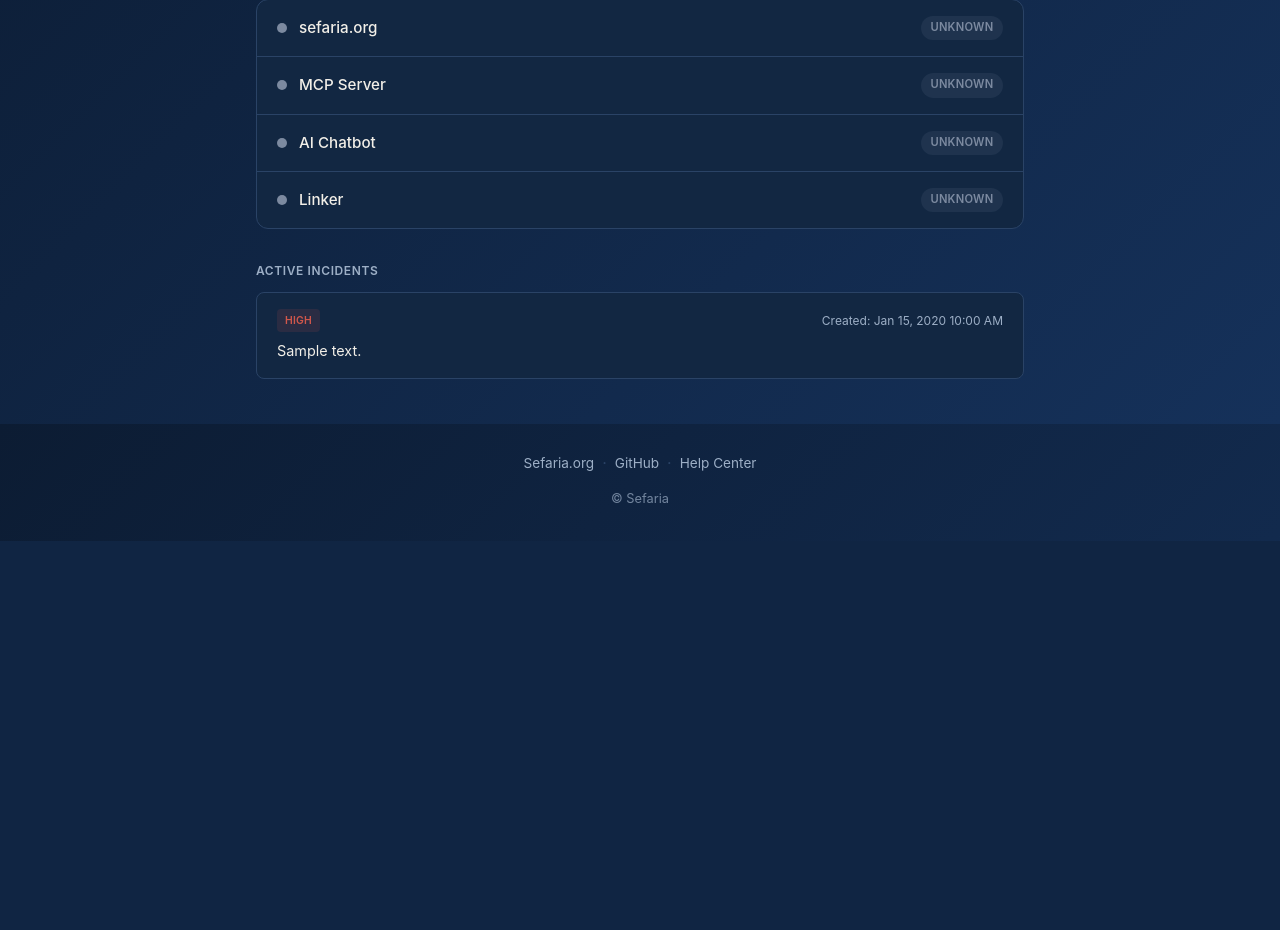
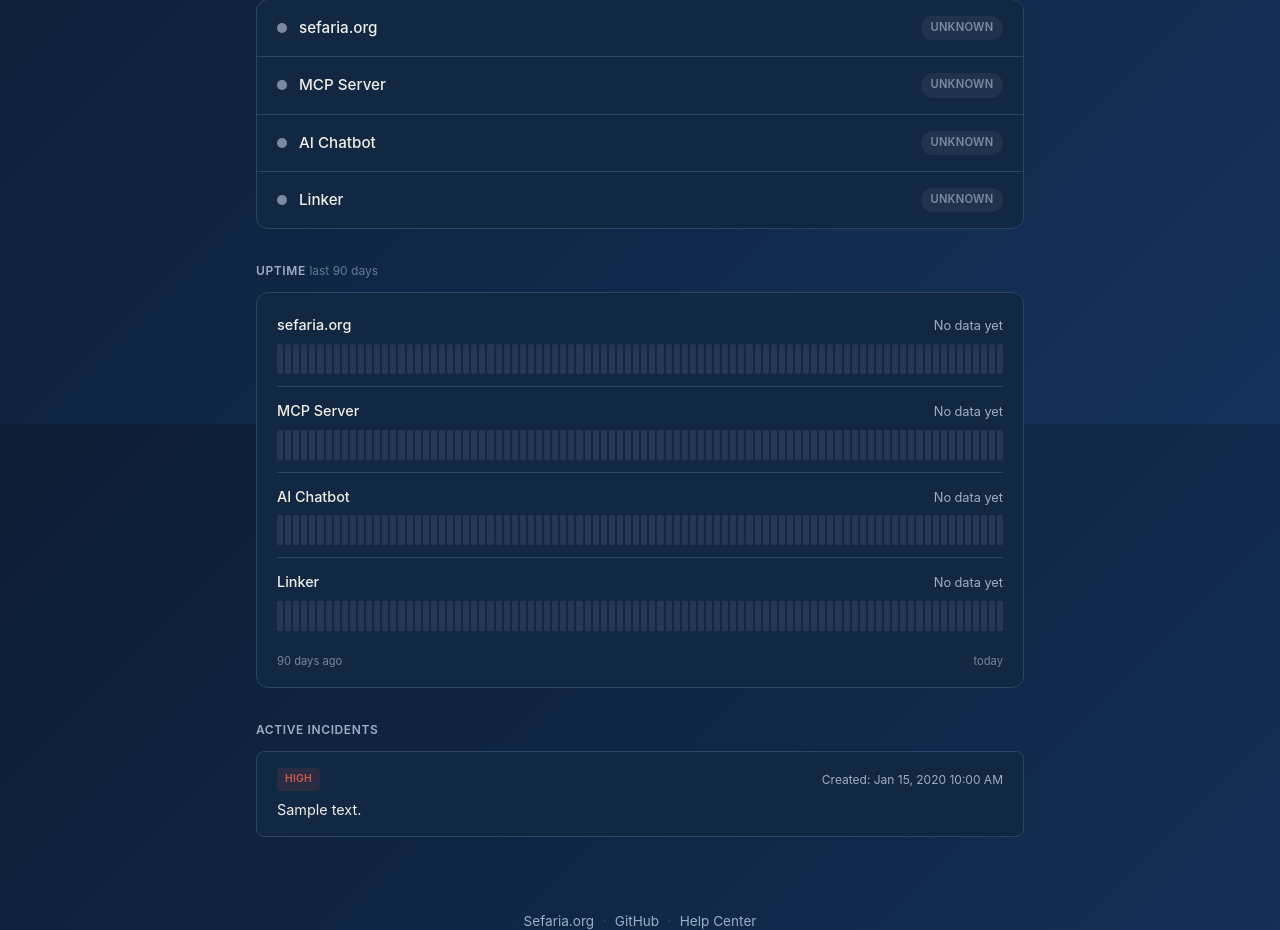
Before and after one commit to Sefaria/down-detector, a Django app: page / in a window 1280 px wide. Shown: the part 376-1306 px from the top of the page. Before the commit the page ends 917 px from the top, so only its background shows below. Run offline with Django 5.2, Linux system fonts and the light colour scheme; tables that the repository leaves empty hold one stand-in row (values such as "Sample post").

Commit message:
feat: 90-day uptime history timeline on the status page
Add a per-service uptime timeline: daily bars (up / partial / down /
no-data) plus an overall uptime %, rendered below the service list.

Downtime is computed from Outage records rather than raw HealthCheck
samples, because outages persist indefinitely and record true downtime
while health-check rows are pruned at the retention horizon. Each day is
classified up / partial (>=99% up) / down, and days before a service was
first monitored show as 'no data' instead of fake green, so the timeline
never claims uptime it has no evidence for.

```diff
--- a/monitoring/static/monitoring/style.css
+++ b/monitoring/static/monitoring/style.css
@@ -358,6 +358,104 @@ header .subtitle {
     font-size: 0.85rem;
 }
 
+/* Uptime History */
+.uptime {
+    margin-bottom: 2rem;
+}
+
+.uptime h2 {
+    font-size: 0.75rem;
+    font-weight: 600;
+    text-transform: uppercase;
+    letter-spacing: 0.05em;
+    margin-bottom: 0.75rem;
+    color: var(--text-secondary);
+}
+
+.uptime-window {
+    text-transform: none;
+    letter-spacing: normal;
+    font-weight: 400;
+    opacity: 0.6;
+}
+
+.uptime-list {
+    background: var(--bg-secondary);
+    border-radius: 12px;
+    border: 1px solid var(--border-color);
+    padding: 0.5rem 1.25rem 1rem;
+}
+
+.uptime-row {
+    padding: 0.75rem 0;
+}
+
+.uptime-row + .uptime-row {
+    border-top: 1px solid var(--border-color);
+}
+
+.uptime-row-head {
+    display: flex;
+    justify-content: space-between;
+    align-items: baseline;
+    margin-bottom: 0.45rem;
+}
+
+.uptime-name {
+    font-weight: 500;
+    font-size: 0.9rem;
+}
+
+.uptime-pct {
+    color: var(--text-secondary);
+    font-size: 0.8rem;
+    font-variant-numeric: tabular-nums;
+}
+
+.uptime-bars {
+    display: flex;
+    gap: 2px;
+    align-items: stretch;
+    height: 30px;
+}
+
+.uptime-bar {
+    flex: 1 1 0;
+    min-width: 0;
+    border-radius: 2px;
+    background: var(--status-unknown);
+    transition: opacity 0.15s;
+}
+
+.uptime-bar:hover {
+    opacity: 0.65;
+}
+
+.uptime-bar.status-up {
+    background: var(--status-up);
+}
+
+.uptime-bar.status-partial {
+    background: var(--status-partial);
+}
+
+.uptime-bar.status-down {
+    background: var(--status-down);
+}
+
+.uptime-bar.status-nodata {
+    background: rgba(124, 138, 160, 0.18);
+}
+
+.uptime-axis {
+    display: flex;
+    justify-content: space-between;
+    margin-top: 0.6rem;
+    color: var(--text-secondary);
+    font-size: 0.7rem;
+    opacity: 0.7;
+}
+
 /* Incidents */
 .incidents {
     margin-bottom: 2rem;
--- a/monitoring/templates/monitoring/status.html
+++ b/monitoring/templates/monitoring/status.html
@@ -118,6 +118,35 @@
                 {% endfor %}
             </div>
         </section>
+
+        <!-- Uptime History -->
+        {% if uptime_history %}
+        <section class="uptime">
+            <h2>Uptime <span class="uptime-window">last {{ uptime_days }} days</span></h2>
+            <div class="uptime-list">
+                {% for svc in uptime_history %}
+                <div class="uptime-row">
+                    <div class="uptime-row-head">
+                        <span class="uptime-name">{{ svc.name }}</span>
+                        <span class="uptime-pct">
+                            {% if svc.uptime_pct is not None %}{{ svc.uptime_pct }}% uptime{% else %}No data yet{% endif %}
+                        </span>
+                    </div>
+                    <div class="uptime-bars">
+                        {% for d in svc.days %}
+                        <span class="uptime-bar status-{{ d.status }}"
+                            title="{{ d.date }}{% if d.uptime is not None %} — {{ d.uptime }}% uptime{% else %} — no data{% endif %}"></span>
+                        {% endfor %}
+                    </div>
+                </div>
+                {% endfor %}
+                <div class="uptime-axis">
+                    <span>{{ uptime_days }} days ago</span>
+                    <span>today</span>
+                </div>
+            </div>
+        </section>
+        {% endif %}
 
         <!-- Active Incidents -->
         {% if active_incidents %}
--- a/monitoring/views.py
+++ b/monitoring/views.py
@@ -2,15 +2,17 @@
 Views for the status page.
 """
 import random
+from datetime import timedelta
 
 from django.conf import settings
-from django.db.models import Max
+from django.db.models import Min, Q
 from django.http import HttpResponse, JsonResponse
+from django.utils import timezone
 from django.views.decorators.cache import cache_page
 from django.shortcuts import render
 from django.urls import reverse
 
-from monitoring.models import HealthCheck, Message
+from monitoring.models import HealthCheck, Message, Outage
 
 
 # -- Status-page quotes (Hebrew, English, Sefaria ref, display source) ------
@@ -247,6 +249,127 @@ def _latest_check_iso(service_statuses: list[dict]) -> str:
     return max(check_times).isoformat() if check_times else ""
 
 
+# Below this fraction of a day up, the day's bar is "down" (major); any
+# downtime above it is shown as "partial" (a minor blip).
+_UPTIME_PARTIAL_FLOOR = 0.99
+
+
+def get_uptime_history(days: int = 90) -> list[dict]:
+    """
+    Per-service daily uptime for the last ``days``, for the timeline bars.
+
+    Downtime is derived from ``Outage`` records (one row per confirmed
+    downtime period), not from raw ``HealthCheck`` samples: outages persist
+    indefinitely and record true downtime, whereas health-check rows are
+    pruned at the retention horizon. Each day is classified as:
+
+    - ``up``      — no recorded downtime that day.
+    - ``partial`` — some downtime, but the day was >= 99% up (a brief blip).
+    - ``down``    — the day was < 99% up (a substantial outage).
+    - ``nodata``  — the service was not yet monitored that day.
+
+    "Monitored since" is the earliest activity we can see for the service
+    (earliest outage or earliest surviving health check). Days before it are
+    ``nodata`` rather than fake green, so the timeline never claims uptime
+    for days it has no evidence for.
+    """
+    services = getattr(settings, "MONITORED_SERVICES", [])
+    now = timezone.now()
+    today_start = now.replace(hour=0, minute=0, second=0, microsecond=0)
+    window_start = today_start - timedelta(days=days - 1)
+
+    history: list[dict] = []
+    for cfg in services:
+        name = cfg["name"]
+
+        first_hc = HealthCheck.objects.filter(service_name=name).aggregate(
+            m=Min("checked_at")
+        )["m"]
+        first_outage = Outage.objects.filter(service_name=name).aggregate(
+            m=Min("start_time")
+        )["m"]
+        candidates = [t for t in (first_hc, first_outage) if t is not None]
+        monitored_since = min(candidates) if candidates else None
+
+        # Outages overlapping [window_start, now): start before now, and
+        # either still open or ended after the window began.
+        outages = list(
+            Outage.objects
+            .filter(service_name=name, start_time__lt=now)
+            .filter(Q(end_time__gte=window_start) | Q(end_time__isnull=True))
+            .only("start_time", "end_time")
+        )
+
+        day_buckets: list[dict] = []
+        total_down = 0.0
+        total_tracked = 0.0
+
+        for i in range(days):
+            day_start = window_start + timedelta(days=i)
+            day_end = day_start + timedelta(days=1)
+            # The most recent bucket only counts up to "now".
+            effective_end = min(day_end, now)
+
+            # No data for days entirely before monitoring began.
+            if monitored_since is None or monitored_since >= day_end:
+                day_buckets.append({
+                    "date": day_start.date().isoformat(),
+                    "status": "nodata",
+                    "uptime": None,
+                })
+                continue
+
+            # Clamp the first partial day of monitoring to when it started.
+            effective_start = max(day_start, monitored_since)
+            day_seconds = (effective_end - effective_start).total_seconds()
+            if day_seconds <= 0:
+                day_buckets.append({
+                    "date": day_start.date().isoformat(),
+                    "status": "nodata",
+                    "uptime": None,
+                })
+                continue
+
+            down = 0.0
+            for o in outages:
+                o_end = o.end_time or now
+                overlap_start = max(effective_start, o.start_time)
+                overlap_end = min(effective_end, o_end)
+                if overlap_end > overlap_start:
+                    down += (overlap_end - overlap_start).total_seconds()
+            down = min(down, day_seconds)
+            uptime = 1.0 - (down / day_seconds)
+
+            if down <= 0:
+                status = "up"
+            elif uptime >= _UPTIME_PARTIAL_FLOOR:
+                status = "partial"
+            else:
+                status = "down"
+
+            day_buckets.append({
+                "date": day_start.date().isoformat(),
+                "status": status,
+                "uptime": round(uptime * 100, 2),
+            })
+            total_down += down
+            total_tracked += day_seconds
+
+        overall_uptime = (
+            round((1.0 - total_down / total_tracked) * 100, 2)
+            if total_tracked > 0
+            else None
+        )
+        history.append({
+            "name": name,
+            "days": day_buckets,
+            "uptime_pct": overall_uptime,
+            "has_data": total_tracked > 0,
+        })
+
+    return history
+
+
 @cache_page(30)
 def status_page(request):
     """
@@ -283,6 +406,8 @@ def status_page(request):
         "status_label": status_label,
         "quote": quote,
         "last_checked_iso": last_checked_iso,
+        "uptime_history": get_uptime_history(),
+        "uptime_days": 90,
     }
 
     return render(request, "monitoring/status.html", context)
```
Also changed, not shown: tests/test_uptime.py (added, +121 -0 lines), README.md.
